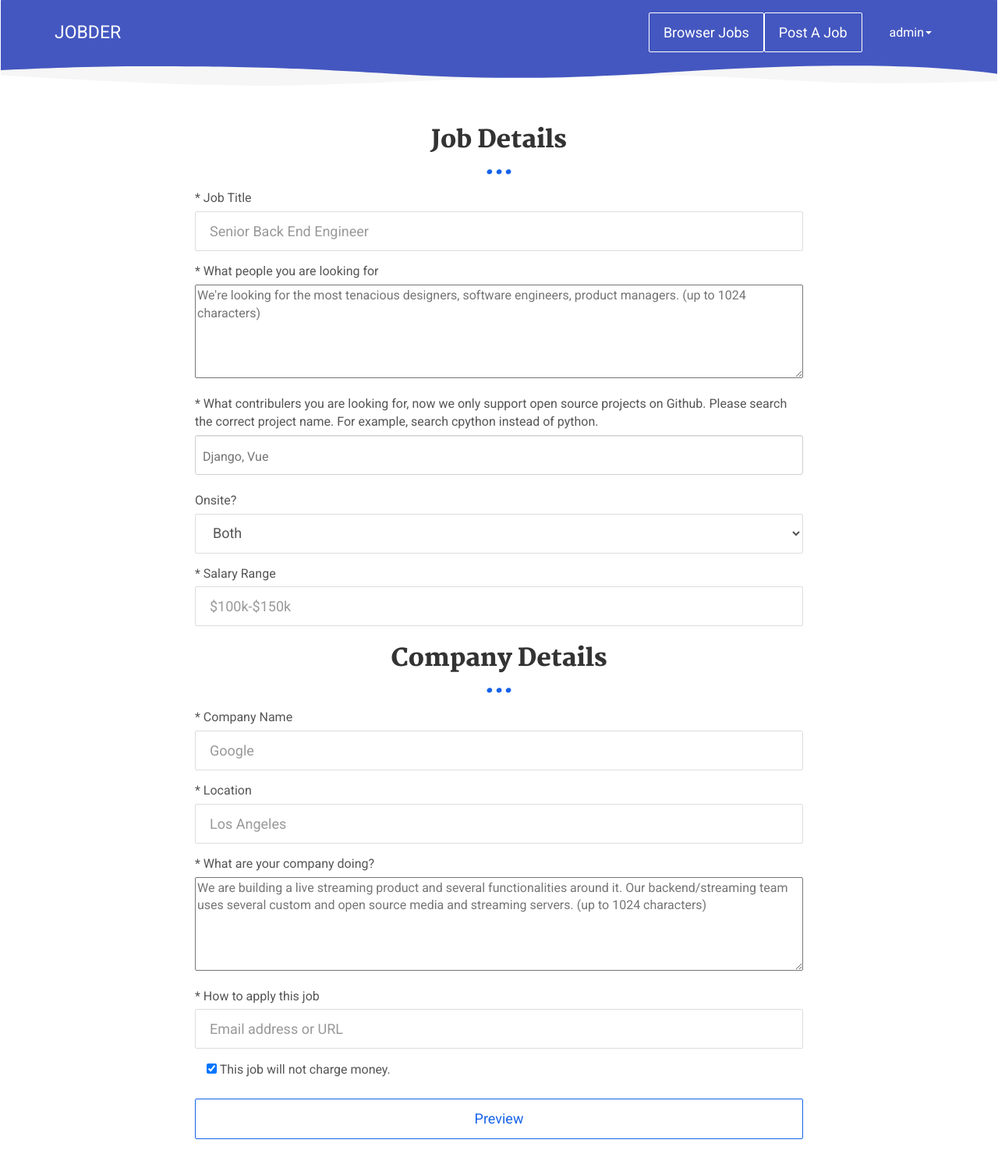
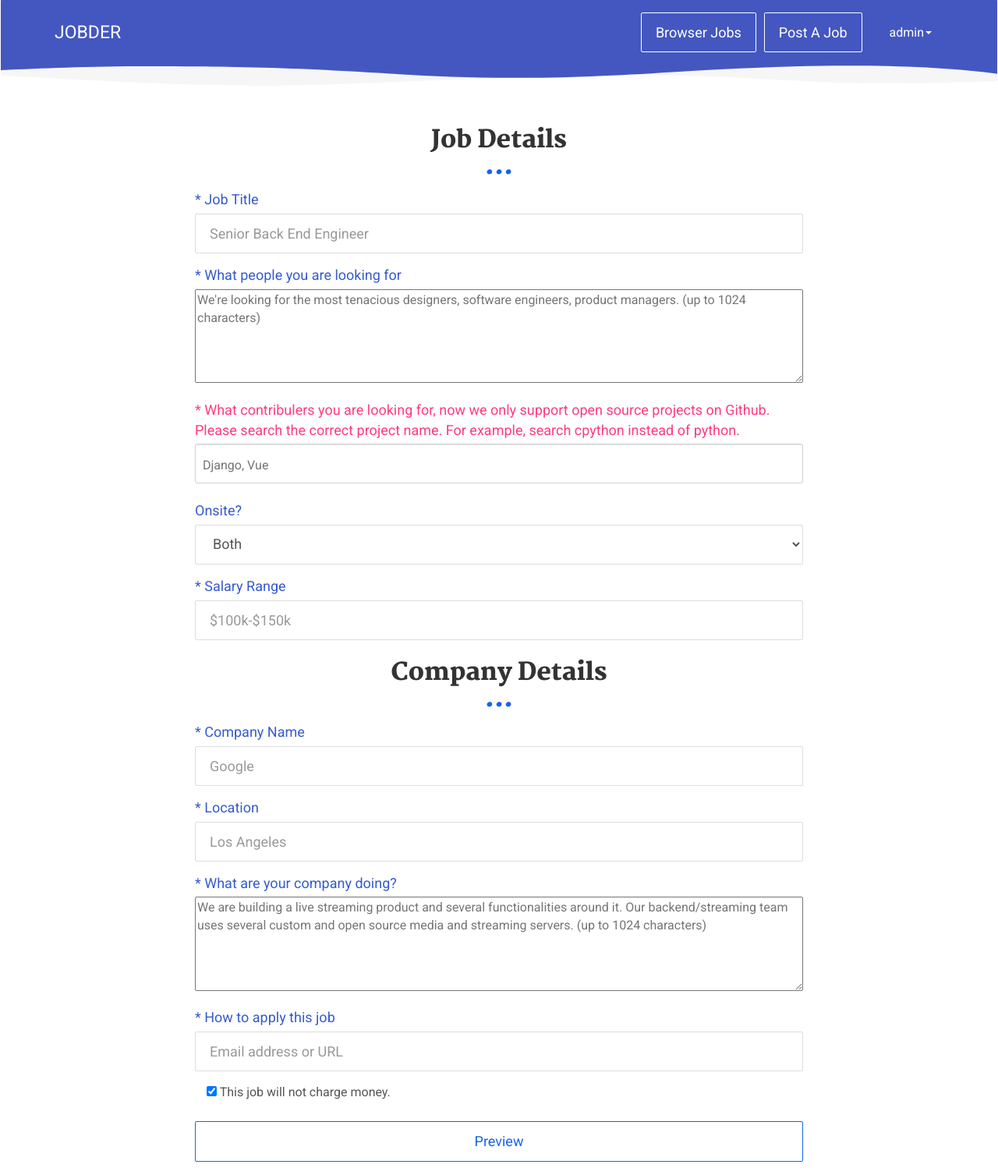
Before and after one commit to Windsooon/jobder, a Django app: page /post-job/ in a window 1280 px wide. Shown: the top 1507 px of the page at 78% size. Run offline with Django 3.2, Linux system fonts and the light colour scheme; a user stored in the database is signed in; data comes from the database, SQL or seed files in the repository; parts of the project's set-up code (start-up, migrations or seed data) failed here and were passed over; some libraries are stand-ins or nearby versions.

Commit message:
update style

```diff
--- a/static/css/base.css
+++ b/static/css/base.css
@@ -7,6 +7,10 @@ body {
 
 #post-job {
     margin-right: 20px;
+}
+
+.browser-job {
+    margin-right: 10px;
 }
 
 h1,
--- a/static/css/job.css
+++ b/static/css/job.css
@@ -20,6 +20,7 @@
 
 .job-repos {
     display: inline-block;
+    padding-bottom: 6px;
 }
 
 #job-des, #company-des {
@@ -27,7 +28,9 @@
 }
 
 .job-button-wrapper {
-    padding: 7px 10px 7px 0px;
+    display: inline-block;
+    padding: 6px 10px 6px 0px;
+    border-bottom: 1px solid #e8e8e8;
 }
 
 #salary {
--- a/static/css/post_job.css
+++ b/static/css/post_job.css
@@ -1,5 +1,14 @@
 .selectize-control.repositories .selectize-dropdown > div {
     border-bottom: 1px solid rgba(0,0,0,0.05);
+}
+
+.job-label {
+    font-size: 1.8rem;
+    color: #365bcd;
+}
+
+.job-special {
+    color: #ff3c7d;
 }
 
 .selectize-control.repositories .selectize-dropdown .by {
```
Also changed, not shown: static/css/jobs_list.css (+8 -3 lines).
